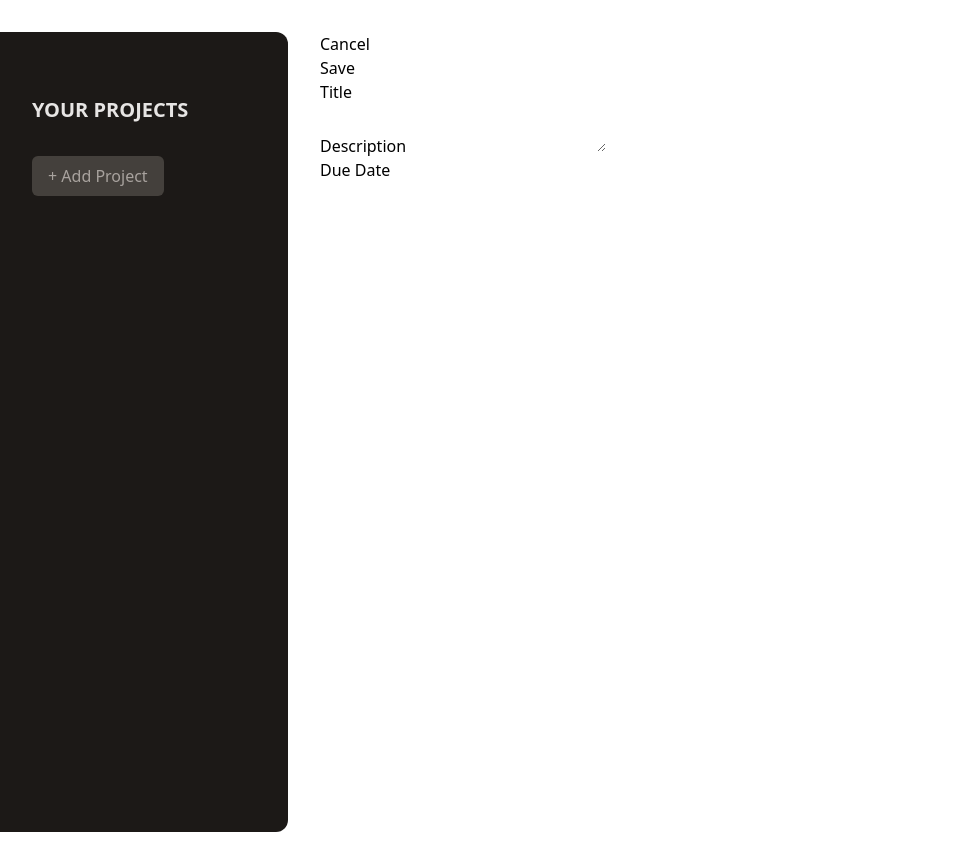
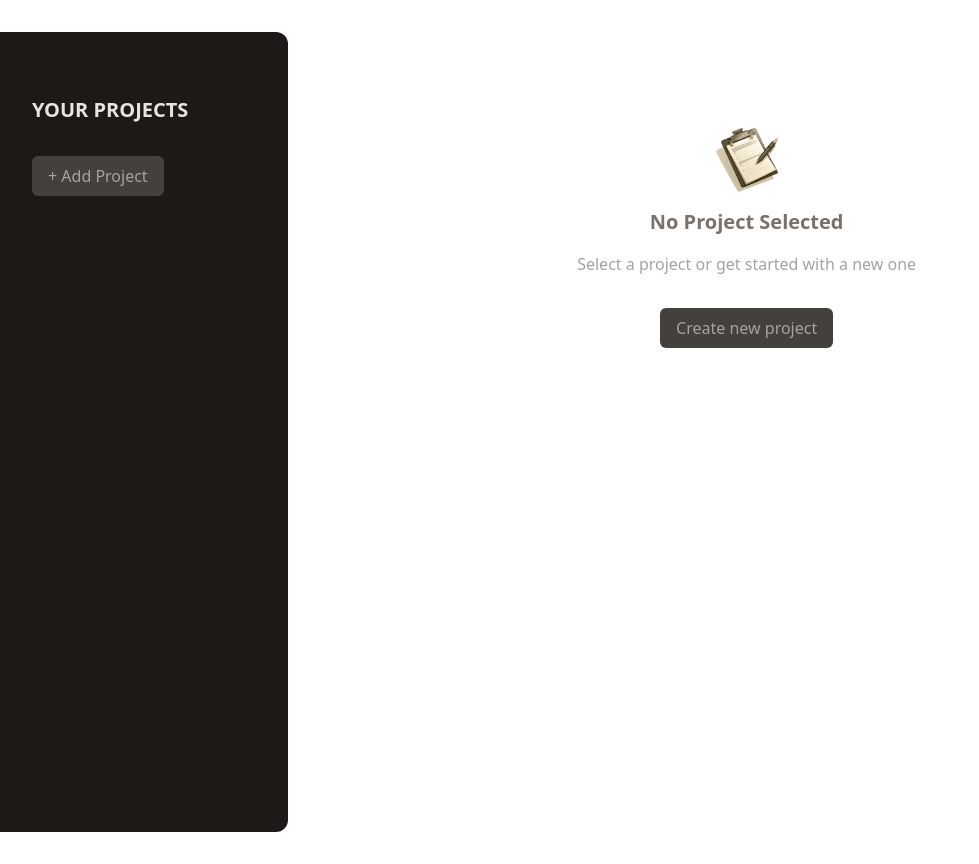
Before and after one commit to zatelepinSV/Project-Manager, a React (Create React App) app: page / in a window 1280 px wide. Shown: the whole page, without its empty margins (0-979 px from the left). Built offline with nearby package versions, Linux system fonts and the light colour scheme.

Commit message:
add component button

```diff
--- a/src/App.js
+++ b/src/App.js
@@ -1,12 +1,35 @@
+import { useState } from "react";
 import { ProjectSidebar } from "./components/ProjectSidebar";
+import { NewProject } from "./components/NewProject";
+import { NoProjectSelected } from "./components/NoProjectSelected";
 import './App.css';
-import { NewProject } from "./components/NewProject";
 
 const App = () => {
+  const [projectState, setProjectState] = useState({
+    selectedProjectId: undefined,
+    projects: [],
+  });
+
+  const startAddProjectHandler = () => {
+    setProjectState(prevState => {
+      return {
+        ...prevState,
+        selectedProjectId: null
+      };
+    });
+  }
+
+  let content;
+  if (projectState.selectedProjectId === null) {
+    content = <NewProject />;
+  } else if (projectState.selectedProjectId === undefined) {
+    content = <NoProjectSelected onStartAddProject={startAddProjectHandler}/>;
+  }
+
   return (
     <main className="h-screen my-8 flex gap-8">
-      <ProjectSidebar />
-      <NewProject />
+      <ProjectSidebar onStartAddProject={startAddProjectHandler}/>
+      {content}
     </main>
   );
 }
--- /dev/null
+++ b/src/components/Button/Button.js
@@ -0,0 +1,11 @@
+export const Button = ({ children, ...props }) => {
+
+  return (
+    <button
+      className="px-4 py-2 text-xs md:text-base rounded-md bg-stone-700 text-stone-400 hover:bg-stone-600 hover:text-stone-100"
+      {...props}
+    >
+      {children}
+    </button>
+  );
+};
--- /dev/null
+++ b/src/components/Button/index.js
@@ -0,0 +1 @@
+export { Button } from './Button';
--- a/src/components/Input/Input.js
+++ b/src/components/Input/Input.js
@@ -1,9 +1,14 @@
 export const Input = ({ label, textarea, ...props }) => {
+  const classes = 'w-full p-1 border-b-2 rounded-sm border-stone-300 bg-stone-200 text-stone-600 focus:outline-none focus:border-stone-600';
 
   return (
-    <p>
-      <label>{label}</label>
-      {textarea ? <textarea {...props}/> : <input {...props}/>}
+    <p className='flex flex-col gap-1 my-4'>
+      <label className='text-sm font-bold uppercase text-stone-500'>{label}</label>
+      {textarea ? (
+        <textarea className={classes} {...props}/>
+      ) : (
+        <input className={classes} {...props}/>
+      )}
     </p>
-  )
+  );
 }
--- a/src/components/NewProject/NewProject.js
+++ b/src/components/NewProject/NewProject.js
@@ -1,15 +1,15 @@
-import {Input} from "../Input";
+import { Input } from "../Input";
 
 export const NewProject = () => {
 
   return (
-    <div>
-      <menu>
+    <div className='w-[35rem] mt-16'>
+      <menu className='flex items-center justify-end gap-4 my-4'>
         <li>
-          <button>Cancel</button>
+          <button className='text-stone-800 hover:text-stone-950'>Cancel</button>
         </li>
         <li>
-          <button>Save</button>
+          <button className='px-6 py-2 rounded-md bg-stone-800 text-stone-50 hover:bg-stone-950'>Save</button>
         </li>
       </menu>
       <div>
--- /dev/null
+++ b/src/components/NoProjectSelected/NoProjectSelected.js
@@ -0,0 +1,20 @@
+import { Button } from "../Button";
+import noProjectImage from './../../assets/no-projects.png'
+
+export const NoProjectSelected = ({ onStartAddProject }) => {
+
+  return (
+    <div className='mt-24 text-center w-2/3'>
+      <img
+        src={noProjectImage}
+        alt="An empty task list"
+        className='w-16 h-16 object-contain mx-auto'
+      />
+      <h2 className='text-xl font-bold text-stone-500 my-4'>No Project Selected</h2>
+      <p className='text-stone-400 mb-4'>Select a project or get started with a new one</p>
+      <p className='mt-8'>
+        <Button onClick={onStartAddProject}>Create new project</Button>
+      </p>
+    </div>
+  );
+};
--- /dev/null
+++ b/src/components/NoProjectSelected/index.js
@@ -0,0 +1 @@
+export { NoProjectSelected } from './NoProjectSelected';
--- a/src/components/ProjectSidebar/ProjectSidebar.js
+++ b/src/components/ProjectSidebar/ProjectSidebar.js
@@ -1,13 +1,12 @@
-export const ProjectSidebar = () => {
+import { Button } from "../Button";
+
+export const ProjectSidebar = ({ onStartAddProject }) => {
 
   return (
     <aside className="w-1/3 px-8 py-16 bg-stone-900 text-stone-50 md:w-72 rounded-r-xl">
       <h2 className="mb-8 font-bold uppercase md:text-xl text-stone-200">Your Projects</h2>
       <div>
-        <button
-          className="px-4 py-2 text-xs md:text-base rounded-md bg-stone-700 text-stone-400 hover:bg-stone-600 hover:text-stone-100">
-          + Add Project
-        </button>
+        <Button onClick={onStartAddProject}>+ Add Project</Button>
       </div>
       <ul></ul>
     </aside>
```
Also changed, not shown: src/assets/no-projects.png (added).
